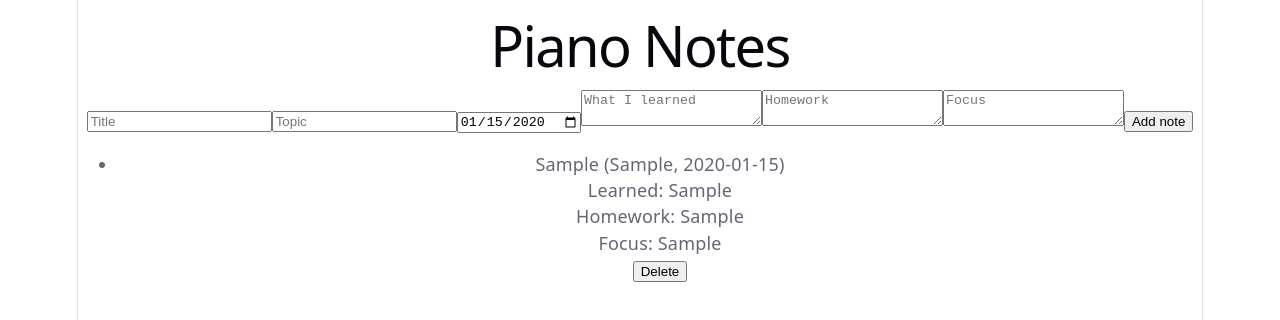
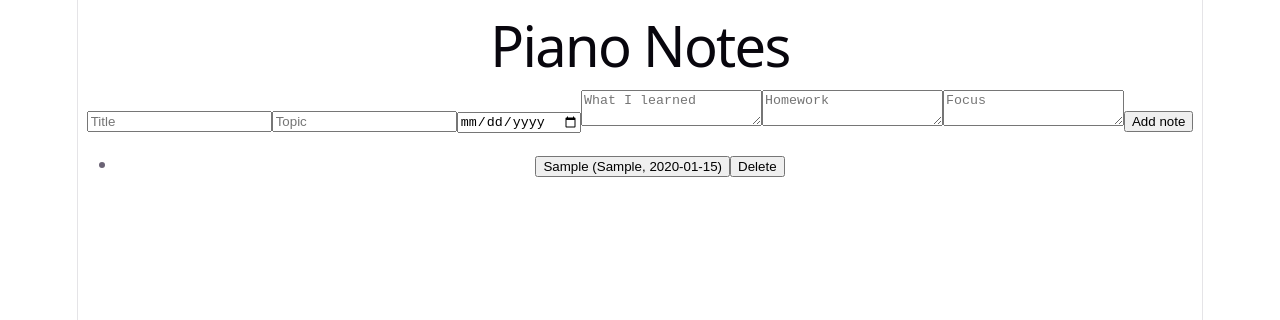
Before and after one commit to fdossantos18/piano-notes, a React (Vite) app: page / in a window 1280 px wide. Both pictures are taken after typing "Sample", "Sample", "2020-01-15", "Sample", "Sample", "Sample" into the empty fields and a click on the button "Add note". Shown: the top 320 px of the page. Built offline with nearby package versions, Linux system fonts and the light colour scheme.

Commit message:
feat: show details of the selected note

```diff
--- a/src/App.jsx
+++ b/src/App.jsx
@@ -16,6 +16,8 @@ function App() {
   const [content, setContent] = useState('')
   const [homework, setHomework] = useState('')
   const [focus, setFocus] = useState('')
+  const [selectedId, setSelectedId] = useState(null)
+  const selectedNote = notes.find((note) => note.id === selectedId)
 
 
   function handleSubmit(event) {
@@ -28,6 +30,7 @@ function App() {
       setHomework('')
       setFocus('')
       setTopic('')
+      setDate('')
       setError('')
     } catch (err) {
       setError(err.message)
@@ -36,7 +39,10 @@ function App() {
 
   function handleDelete(id) {
     setNotes(notes.filter((note) => note.id !== id))
+    if (id === selectedId) {
+      setSelectedId(null)
   }
+}
 
   return (
     <div>
@@ -78,14 +84,23 @@ function App() {
       <ul>
         {notes.map((note) => (
           <li key={note.id}>
-            {note.title} ({note.topic}, {note.date})
-            <p>Learned: {note.content}</p>
-            <p>Homework: {note.homework}</p>
-            <p>Focus: {note.focus}</p>
+            <button onClick={() => setSelectedId(note.id)}>
+              {note.title} ({note.topic}, {note.date})
+            </button>
             <button onClick={() => handleDelete(note.id)}>Delete</button>
           </li>
         ))}
       </ul>
+      {selectedNote && (
+        <section>
+          <h2>{selectedNote.title}</h2>
+          <p>Topic: {selectedNote.topic}</p>
+          <p>Date: {selectedNote.date}</p>
+          <p>Content: {selectedNote.content}</p>
+          <p>Homework: {selectedNote.homework}</p>
+          <p>Focus: {selectedNote.focus}</p>
+        </section>
+      )}
     </div>
   )
 }
```
